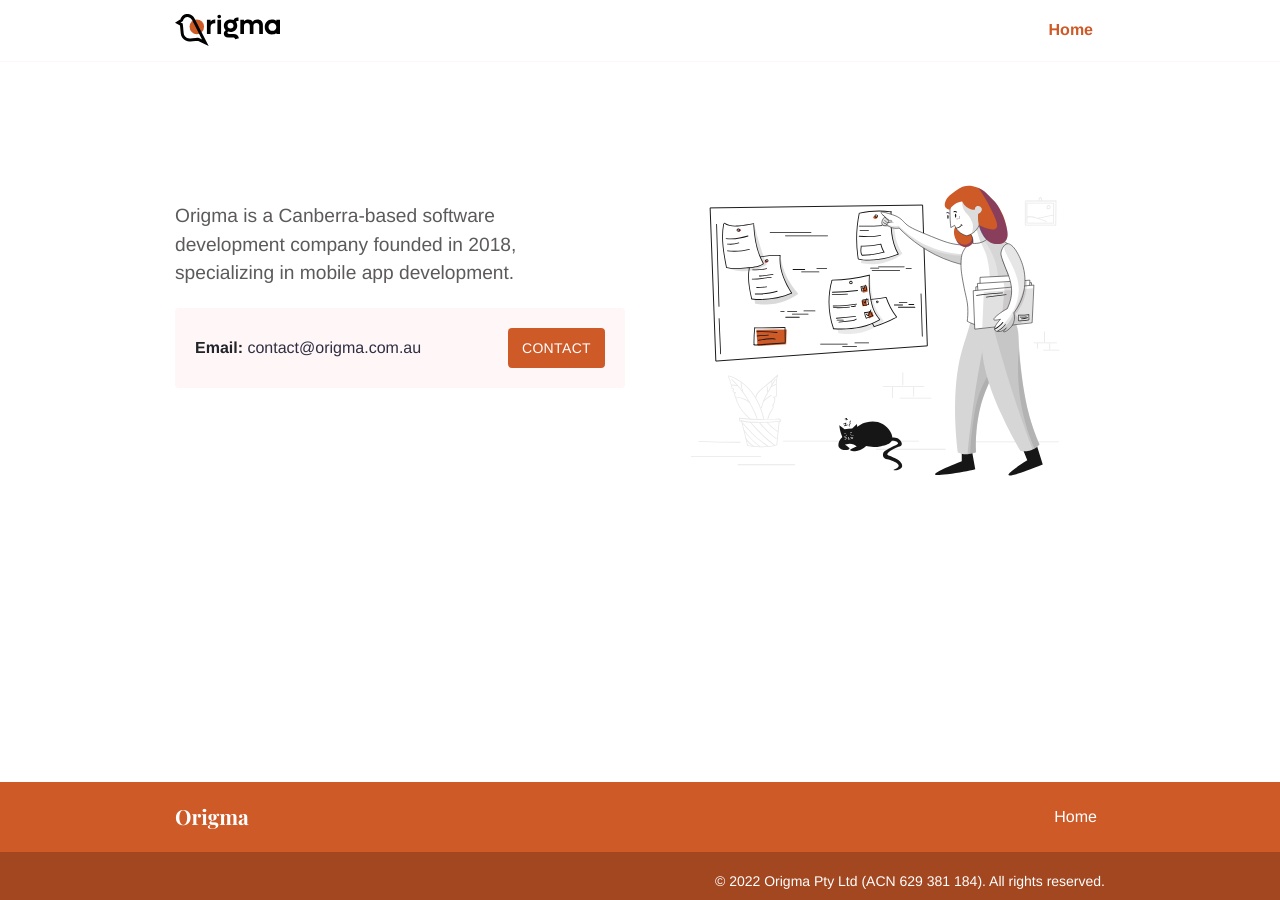
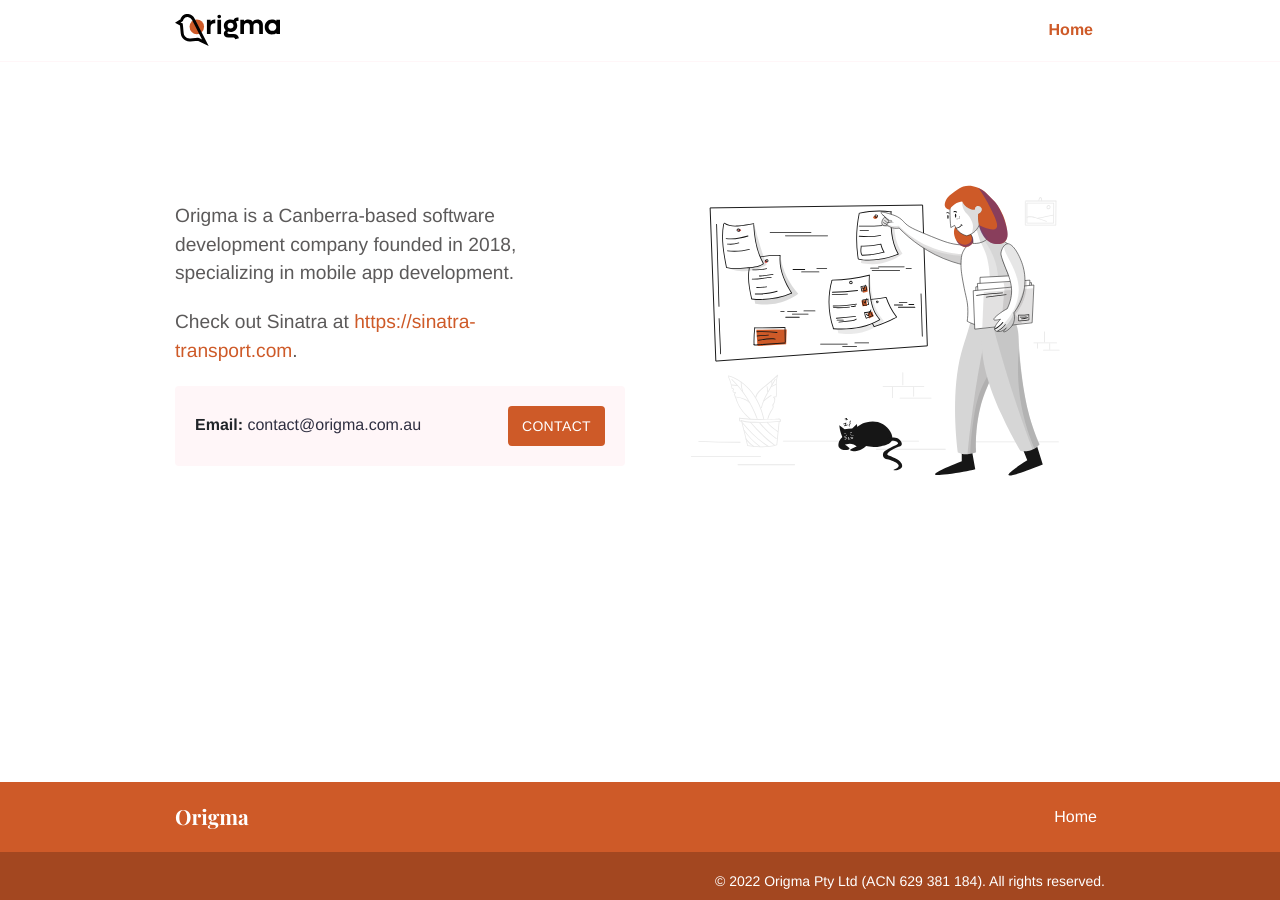
Before and after one commit to origma/origma.github.io, a Jekyll site: the page built from index.md, in a window 1280 px wide. Built offline with Jekyll 4.4.1, drawn with Linux system fonts in a browser that asks for light colours.

Commit message:
Link to sinatra-transport.com

```diff
--- a/index.md
+++ b/index.md
@@ -9,3 +9,5 @@ show_call_box: true
 ---
 
 Origma is a Canberra-based software development company founded in 2018, specializing in mobile app development.
+
+Check out Sinatra at [https://sinatra-transport.com](https://sinatra-transport.com).
```
